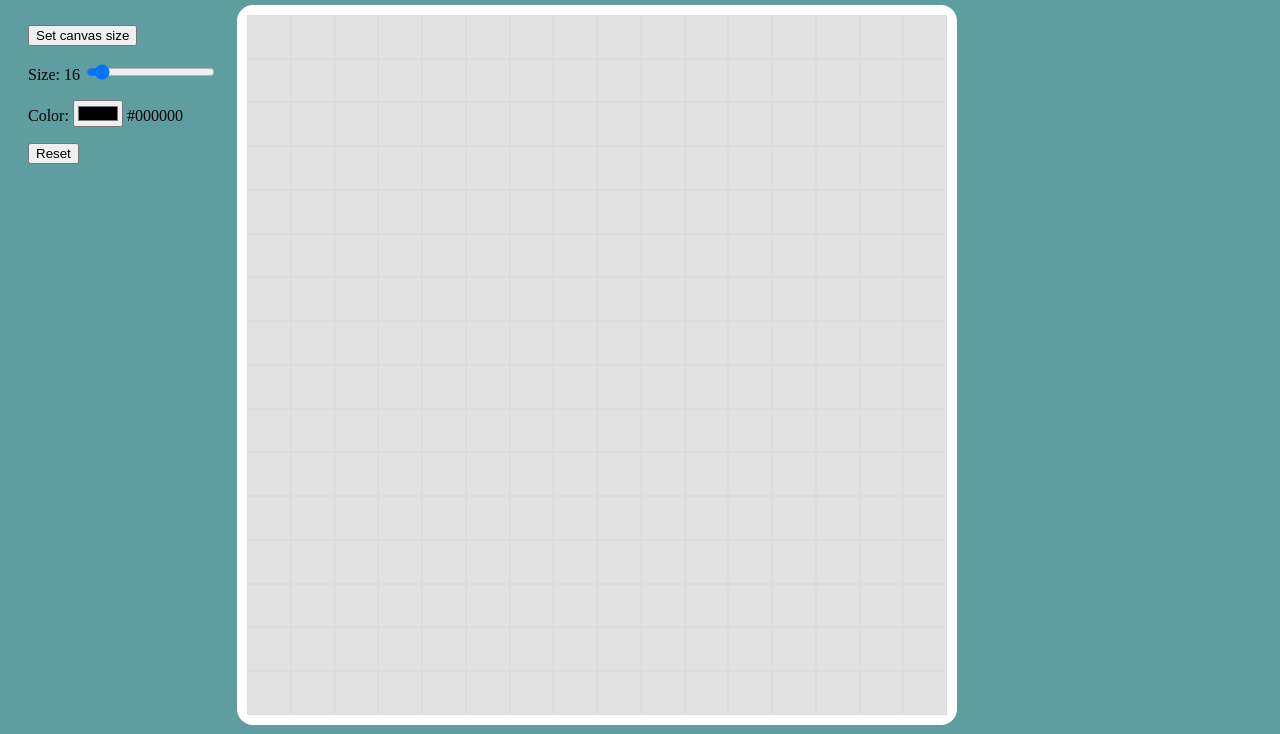
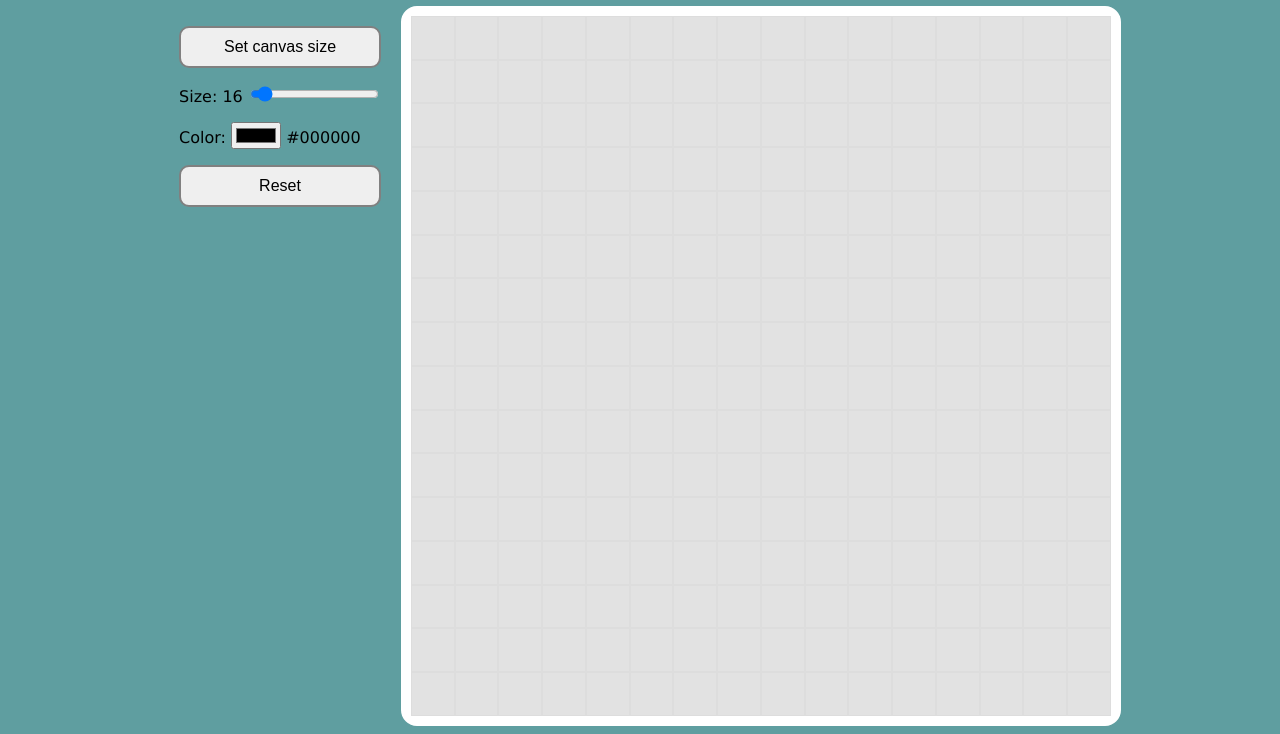
Before and after one commit to ethancredo/etch-a-sketch, a plain HTML site: page index.html in a window 1280 px wide. Shown: the part 75-809 px from the top of the page. Drawn offline with Linux system fonts and the light colour scheme.

Commit message:
add style

```diff
--- a/css/style.css
+++ b/css/style.css
@@ -1,5 +1,6 @@
 body {
     background-color: cadetblue;
+    font-family: Verdana, Geneva, Tahoma, sans-serif;
 }
 
 .header {
@@ -10,8 +11,21 @@ body {
     padding: 20px;
 }
 
+.button {
+    border: 2px solid gray;
+    font-size: 16px;
+    padding: 10px;
+    border-radius: 10px;
+    cursor: pointer;
+    width: 100%;
+}
+.button:hover {
+
+}
+
 .container {
     display: flex;
+    justify-content: center;
 }
 
 .sketch-container {
--- a/index.html
+++ b/index.html
@@ -13,7 +13,7 @@
 
     <main class="container">
         <div class="menu">
-            <button class="btnCanvas">Set canvas size</button>
+            <button class="btnCanvas button">Set canvas size</button>
 
             <p>
                 <label for="sliderCanvasSize">Size:</label>
@@ -27,7 +27,7 @@
                 <span class="colorValue">#000000</span>
             </p>
 
-            <button class="btnReset">Reset</button>
+            <button class="btnReset button">Reset</button>
         </div>
         <br>
     </main>
```
